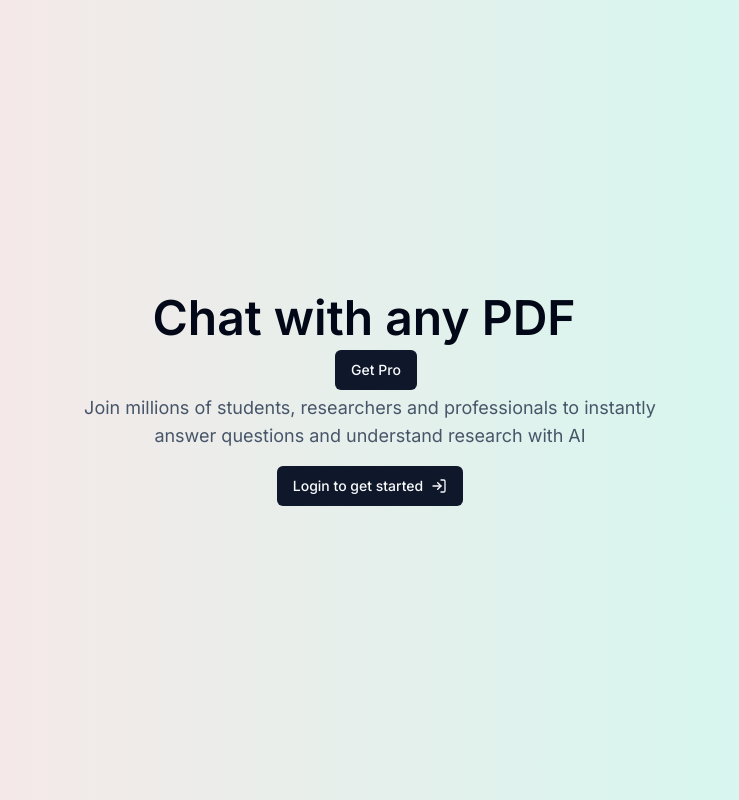
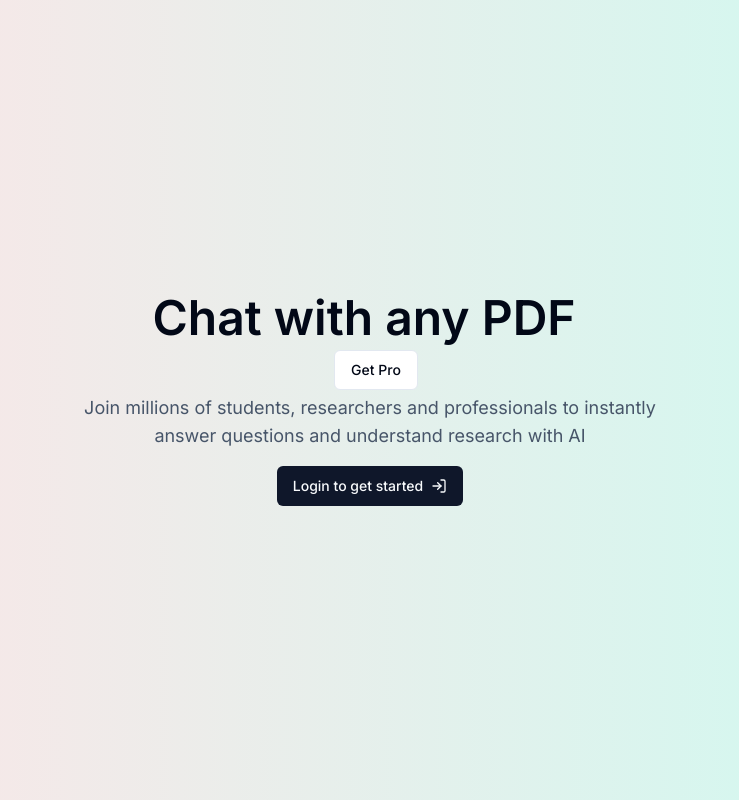
Before and after one commit to maximBurinskyi/pdf-ai, a Next.js app: page / in a window 1280 px wide. Shown: the whole page, without its empty margins (270-1009 px from the left). Built offline with nearby package versions, Linux system fonts and the light colour scheme; no server answers.

Commit message:
changed button style

```diff
--- a/src/components/SubscriptionButton.tsx
+++ b/src/components/SubscriptionButton.tsx
@@ -21,7 +21,7 @@ const SubscriptionButton = (props: Props) => {
   };
 
   return (
-    <Button disabled={loading} onClick={handleSubscription}>
+    <Button disabled={loading} onClick={handleSubscription} variant="outline">
       {props.isPro ? 'Manage Subscriptions' : 'Get Pro'}
     </Button>
   );
```
